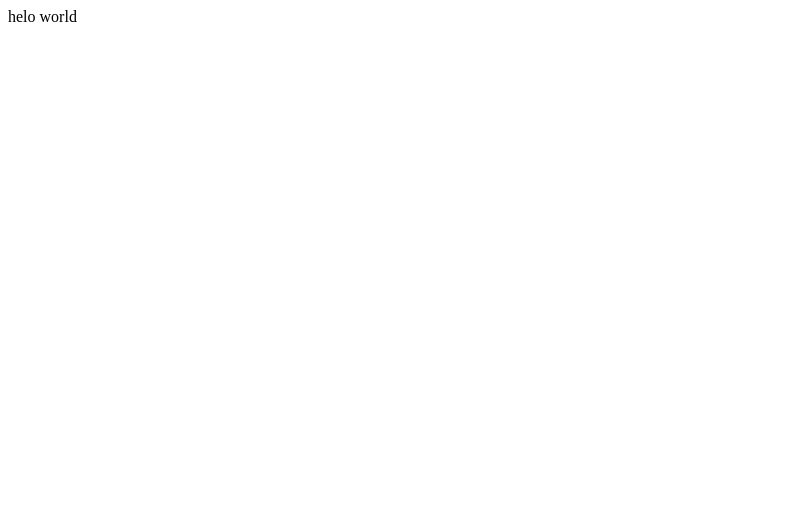
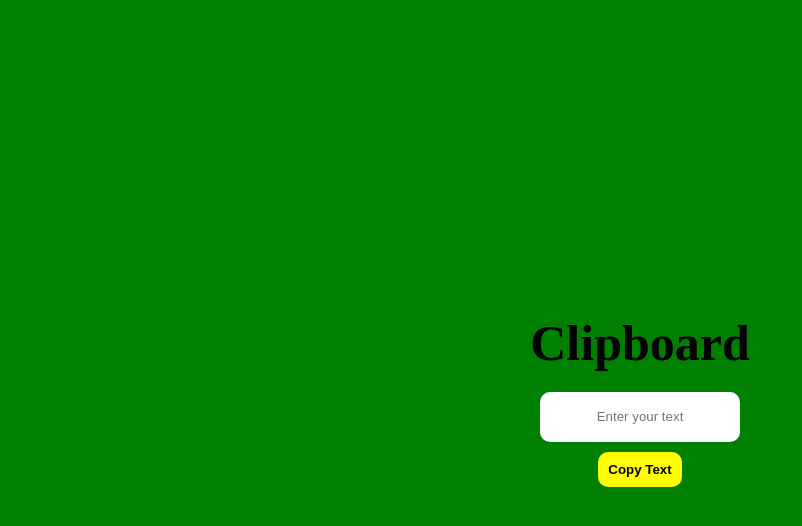
Before and after one commit to jitender1222/Clipboard, a plain HTML site: page index.html in a window 1280 px wide. Shown: the whole page, without its empty margins (0-802 px from the left). Drawn offline with Linux system fonts and the light colour scheme.

Commit message:
adding functionality

```diff
--- a/index.html
+++ b/index.html
@@ -4,11 +4,17 @@
     <meta charset="UTF-8">
     <meta http-equiv="X-UA-Compatible" content="IE=edge">
     <meta name="viewport" content="width=device-width, initial-scale=1.0">
-    <title>Document</title>
+    <title>Clipboard</title>
     <link rel="stylesheet" href="style.css">
 </head>
 <body>
-    <div>helo world</div>
+    <div class="container">
+        <h1 id="h1">Clipboard</h1>
+        <div class="inner-container">
+            <input type="text" placeholder="Enter your text" id="input">
+        </div>
+        <button id="btn">Copy Text</button>
+    </div>
     <script src="script.js"></script>
 </body>
 </html>
--- a/script.js
+++ b/script.js
@@ -0,0 +1,21 @@
+const input=document.getElementById('input');
+const btn=document.getElementById('btn');
+const result=document.querySelector('.show-result');
+const heading=document.getElementById('h1');
+
+
+btn.addEventListener('click',()=>{
+    if(input.value.length == 0) alert("Write something first");
+
+    else{
+    input.select();
+    navigator.clipboard.writeText(input.value);
+
+    h1.innerHTML = input.value;
+
+    setTimeout(()=>{
+        heading.innerHTML="Clipboard";
+        input.value="";
+    },3000)
+    }
+})
--- a/style.css
+++ b/style.css
@@ -0,0 +1,40 @@
+*{
+    margin: 0;
+    padding: 0;
+}
+
+h1{
+    margin-bottom: 20px;
+    font-size:50px;
+}
+.container{
+    display: flex;
+    flex-direction: column;
+    justify-content: center;
+    align-items: center;
+    height: 100vh;
+    background-color: green;
+}
+
+#btn{
+    margin-top: 10px;
+    padding: 10px;
+    border-radius:10px;
+    border: none;
+    cursor: pointer;
+    background-color: yellow;
+    font-weight: bolder;
+}
+
+#input{
+    height: 50px;
+    width:200px;
+    border-radius: 10px;
+    border: none;
+    text-align: center;
+}
+
+#btn:hover{
+    background-color:tomato;
+    color: yellow;
+}
```
